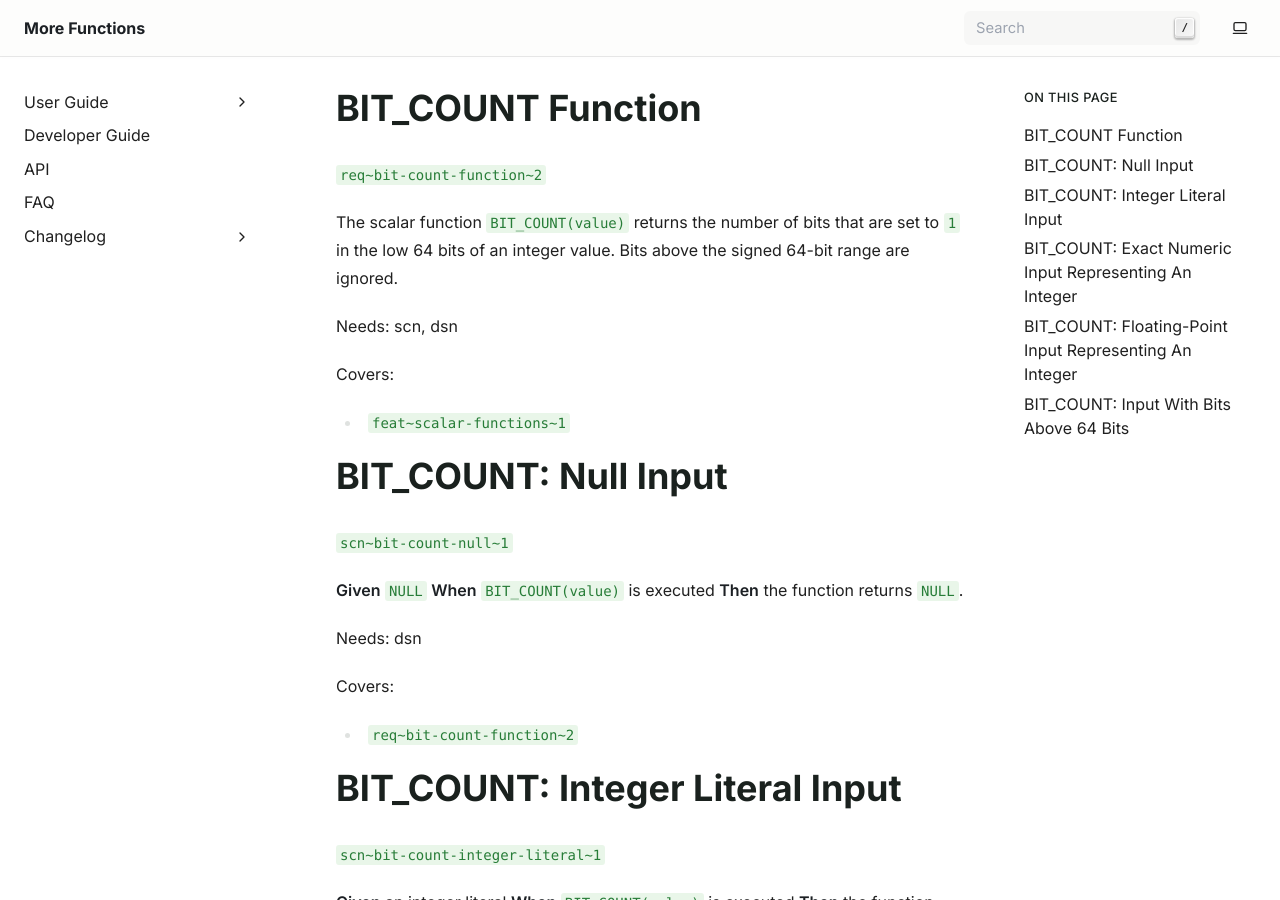
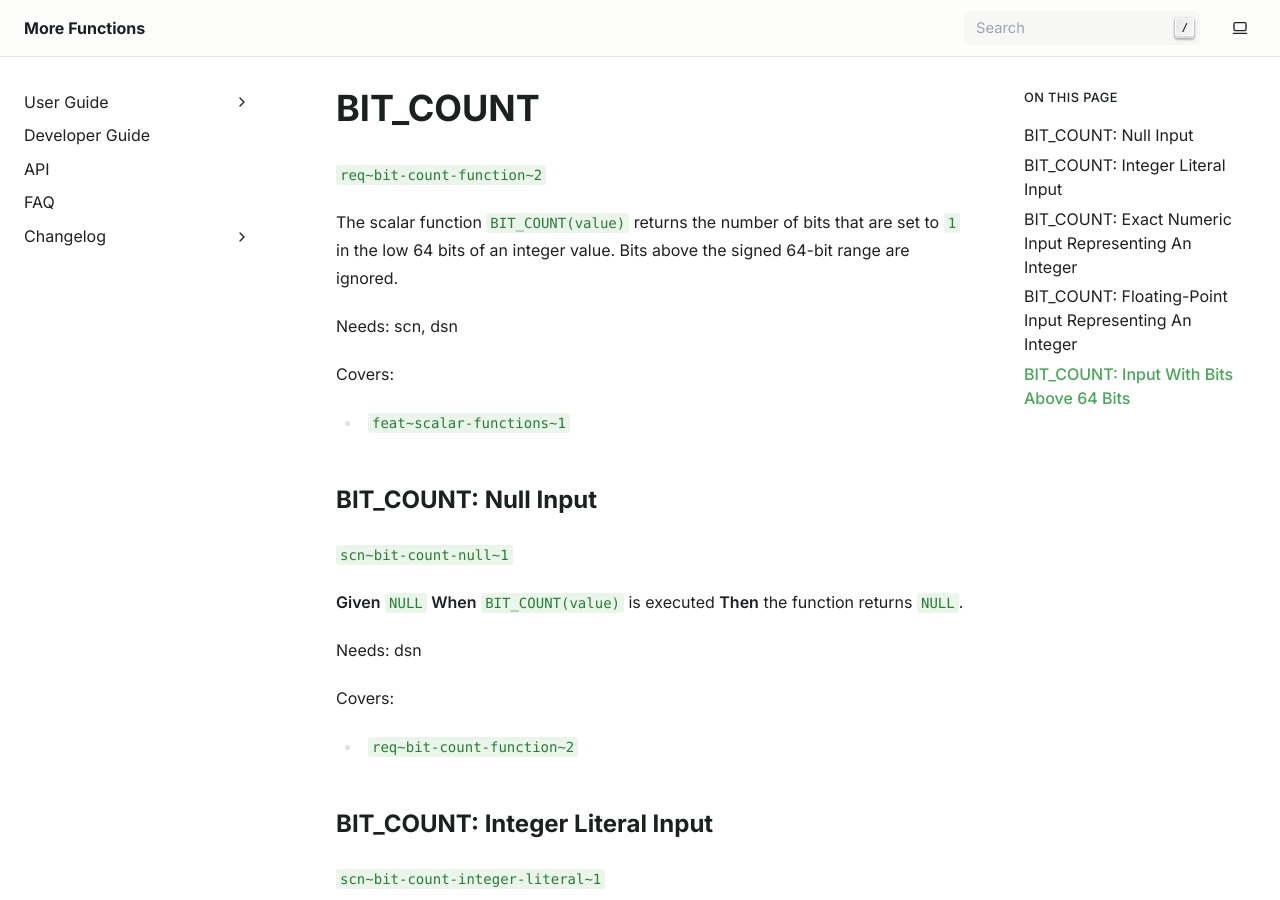
Before and after one commit to exasol-labs/more-functions, a Sphinx documentation site: the page built from doc/system_requirements/scalar_functions/bit_count.md, in a window 1280 px wide and 900 px high. Built offline with Sphinx 7.4.7, drawn with Linux system fonts in a browser that asks for light colours; pages that are not in the unit, such as notebooks, are missing from menus.

Commit message:
#2: Fixed more header levels.

```diff
--- a/doc/system_requirements/scalar_functions/bit_count.md
+++ b/doc/system_requirements/scalar_functions/bit_count.md
@@ -1,4 +1,4 @@
-##### BIT_COUNT Function
+# BIT_COUNT
 `req~bit-count-function~2`
 
 The scalar function `BIT_COUNT(value)` returns the number of bits that are set to `1` in the low 64 bits of an integer value. Bits above the signed 64-bit range are ignored.
@@ -8,7 +8,7 @@ Needs: scn, dsn
 Covers:
 - `feat~scalar-functions~1`
 
-##### BIT_COUNT: Null Input
+## BIT_COUNT: Null Input
 `scn~bit-count-null~1`
 
 **Given** `NULL`
@@ -20,7 +20,7 @@ Needs: dsn
 Covers:
 - `req~bit-count-function~2`
 
-##### BIT_COUNT: Integer Literal Input
+## BIT_COUNT: Integer Literal Input
 `scn~bit-count-integer-literal~1`
 
 **Given** an integer literal
@@ -32,7 +32,7 @@ Needs: dsn
 Covers:
 - `req~bit-count-function~2`
 
-##### BIT_COUNT: Exact Numeric Input Representing An Integer
+## BIT_COUNT: Exact Numeric Input Representing An Integer
 `scn~bit-count-exact-numeric-integer~1`
 
 **Given** an exact numeric value whose numeric value is an integer
@@ -44,7 +44,7 @@ Needs: dsn
 Covers:
 - `req~bit-count-function~2`
 
-##### BIT_COUNT: Floating-Point Input Representing An Integer
+## BIT_COUNT: Floating-Point Input Representing An Integer
 `scn~bit-count-floating-point-integer~1`
 
 **Given** a floating-point value whose numeric value is an integer
@@ -56,7 +56,7 @@ Needs: dsn
 Covers:
 - `req~bit-count-function~2`
 
-##### BIT_COUNT: Input With Bits Above 64 Bits
+## BIT_COUNT: Input With Bits Above 64 Bits
 `scn~bit-count-ignore-higher-bits~1`
 
 **Given** an integer value with bits above the low 64 bits set
--- a/doc/system_requirements/scalar_functions/quote.md
+++ b/doc/system_requirements/scalar_functions/quote.md
@@ -1,4 +1,4 @@
-##### QUOTE Function
+# QUOTE
 `req~quote-function~1`
 
 The scalar SQL function `quote(value)` converts an input value into an SQL string literal representation that can be embedded into generated SQL statements safely with respect to single-quote escaping.
@@ -12,7 +12,7 @@ Needs: scn, dsn
 Covers:
 - `feat~scalar-functions~1`
 
-##### QUOTE: Null Input
+## QUOTE: Null Input
 `scn~quote-null~1`
 
 **Given** `NULL`
@@ -24,7 +24,7 @@ Needs: dsn
 Covers:
 - `req~quote-function~1`
 
-##### QUOTE: Empty String Input In Exasol
+## QUOTE: Empty String Input In Exasol
 `scn~quote-empty-string~1`
 
 **Given** an empty string
@@ -37,7 +37,7 @@ Needs: dsn
 Covers:
 - `req~quote-function~1`
 
-##### QUOTE: Non-empty String
+## QUOTE: Non-empty String
 `scn~quote-non-empty-string~1`
 
 **Given** a non-empty string value that contains one or more single quote characters
```
Also changed, not shown: doc/system_requirements/scalar_functions/area.md (+1 -1 lines).
